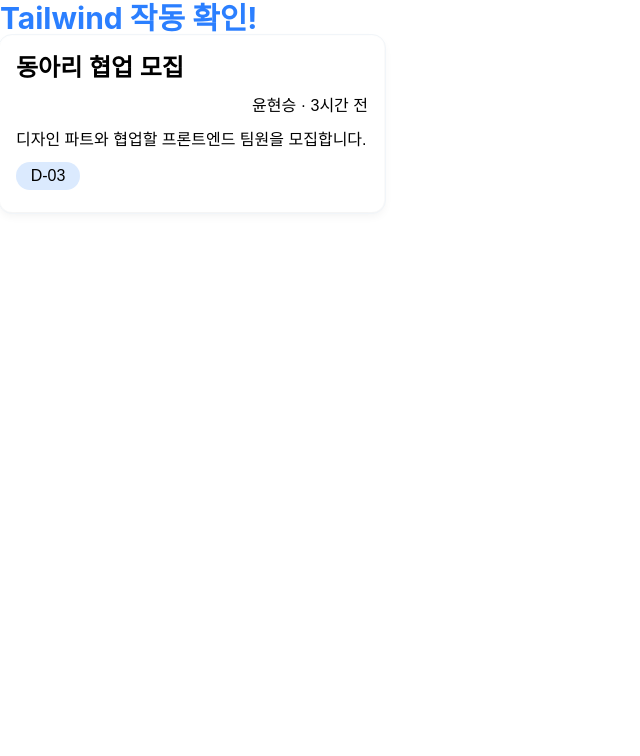
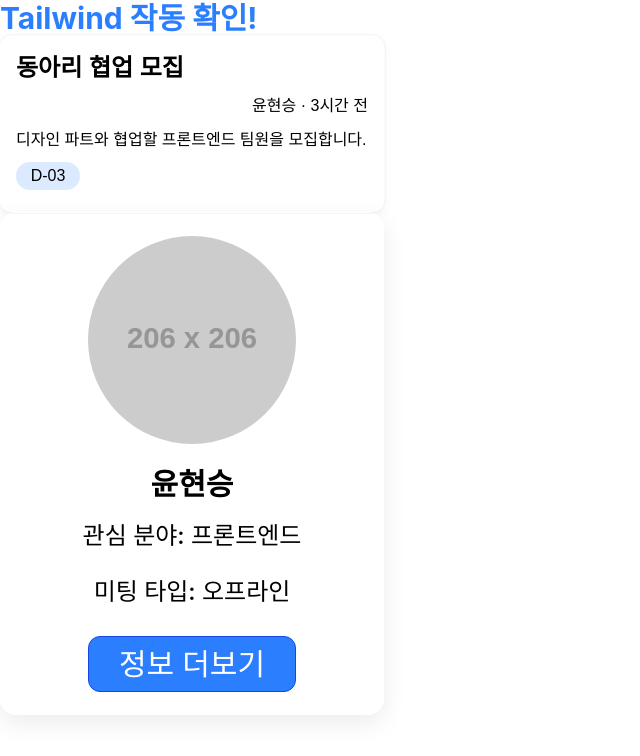
Before and after one commit to skhu-capstone/Capstone_Frontend, a React (Vite) app: page / in a window 1280 px wide. Shown: the top 756 px of the page, without its empty margins (0-640 px from the left). Built offline with nearby package versions, Linux system fonts and the light colour scheme; a web font is replaced by a local one.

Commit message:
Test: CoffeeChatCard 컴포넌트 테스트 추가 (#1)

```diff
--- a/src/App.jsx
+++ b/src/App.jsx
@@ -1,4 +1,5 @@
 import CollaboCard from "./components/common/CollaboCard";
+import CoffeeChatCard from "./components/common/CoffeeChatCard";
 
 function App() {
   return (
@@ -11,6 +12,14 @@ function App() {
         content="디자인 파트와 협업할 프론트엔드 팀원을 모집합니다."
         dDay="D-03"
       />
+      <CoffeeChatCard
+        id={1}
+        name="윤현승"
+        interest="프론트엔드"
+        meetingType="오프라인"
+        image="https://placehold.co/206x206"
+        onMoreClick={() => alert("잘 눌러지나 테스트")}
+      />
     </>
   );
 }
```
